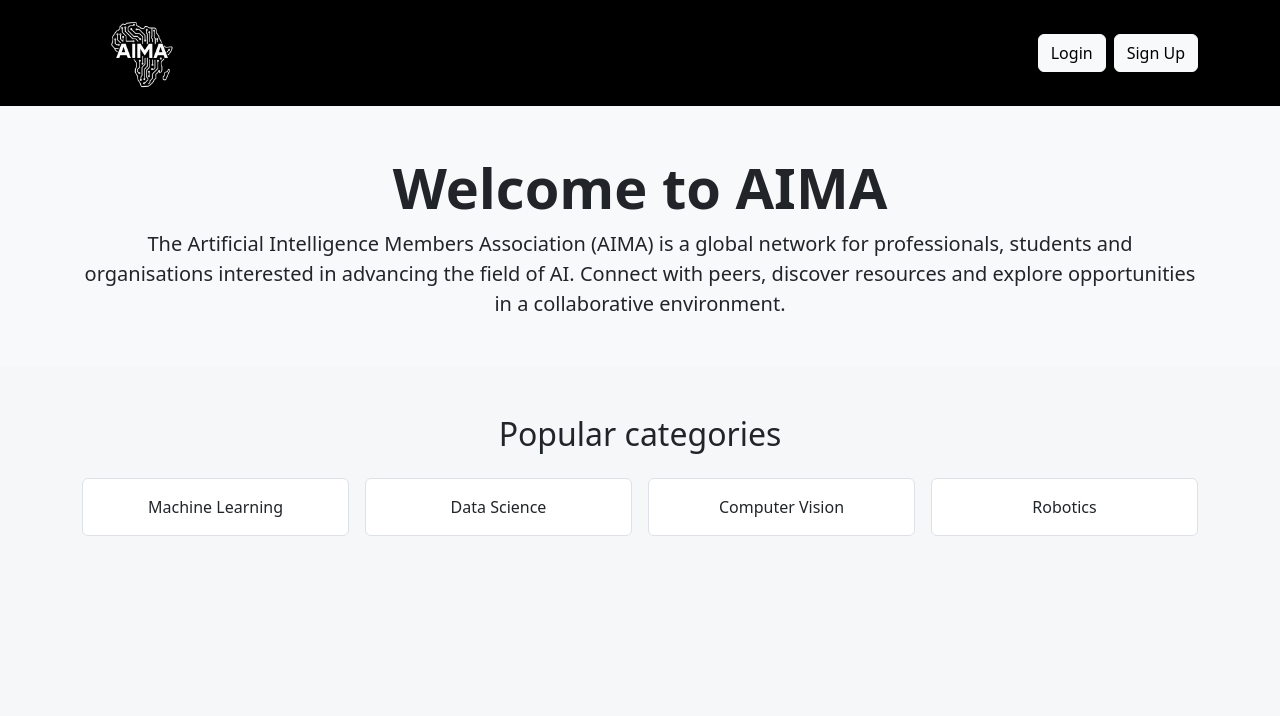
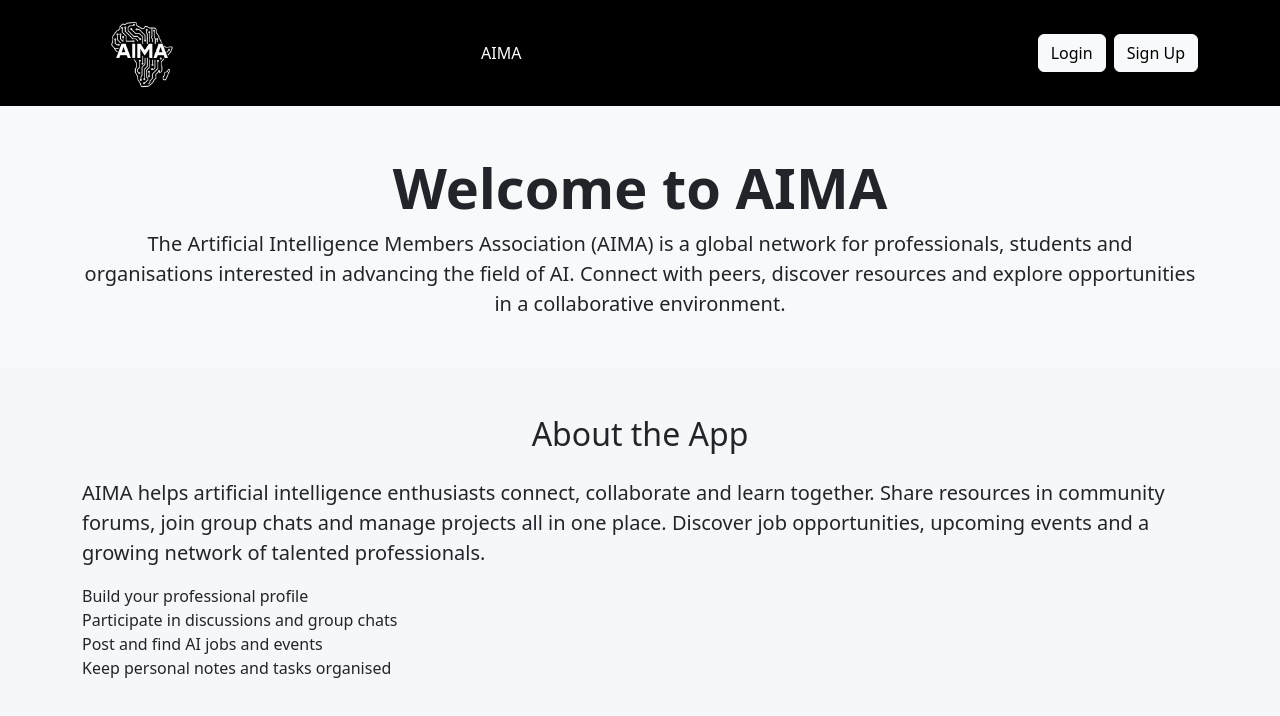
Before and after one commit to MEC-EAGLE/AIMA, a React (Vite) app in the folder myapp/: page / in a window 1280 px wide. Shown: the top 716 px of the page. Built offline with nearby package versions, Linux system fonts and the light colour scheme.

Commit message:
Refine home page and fix build

```diff
--- a/myapp/src/components/Chat.tsx
+++ b/myapp/src/components/Chat.tsx
@@ -6,6 +6,7 @@
   getGroups,
   getUsers,
   saveGroups,
+  saveUsers,
 } from '../utils';
 
 export default function Chat() {
@@ -16,7 +17,7 @@
   const [targetName, setTargetName] = useState(email || '');
   const [canChat, setCanChat] = useState(false);
   const [files, setFiles] = useState([] as { name: string; data: string }[]);
-  const [group, setGroup] = useState<any>(null);
+  const [group, setGroup] = useState(null as any);
   const [users, setUsers] = useState([] as any[]);
   const [inviteFromOther, setInviteFromOther] = useState(false);
   const [inviteSent, setInviteSent] = useState(false);
--- a/myapp/src/components/Home.tsx
+++ b/myapp/src/components/Home.tsx
@@ -13,6 +13,7 @@
           <a className="navbar-brand fw-bold d-flex align-items-center" href="/">
             <img src={logo} alt="logo" />
           </a>
+          <span className="navbar-text mx-auto text-white">AIMA</span>
           <div className="ms-auto">
             <Link to="/login" className="btn btn-light me-2">
               Login
@@ -37,27 +38,19 @@
       </header>
 
       <section className="container my-5">
-        <h2 className="mb-4 text-center">Popular categories</h2>
-        <div className="row g-3">
-          <div className="col-6 col-md-3">
-            <div className="p-3 border rounded text-center bg-white">
-              Machine Learning
-            </div>
-          </div>
-          <div className="col-6 col-md-3">
-            <div className="p-3 border rounded text-center bg-white">
-              Data Science
-            </div>
-          </div>
-          <div className="col-6 col-md-3">
-            <div className="p-3 border rounded text-center bg-white">
-              Computer Vision
-            </div>
-          </div>
-          <div className="col-6 col-md-3">
-            <div className="p-3 border rounded text-center bg-white">Robotics</div>
-          </div>
-        </div>
+        <h2 className="mb-4 text-center">About the App</h2>
+        <p className="lead">
+          AIMA helps artificial intelligence enthusiasts connect, collaborate and
+          learn together. Share resources in community forums, join group chats
+          and manage projects all in one place. Discover job opportunities,
+          upcoming events and a growing network of talented professionals.
+        </p>
+        <ul className="list-unstyled">
+          <li>Build your professional profile</li>
+          <li>Participate in discussions and group chats</li>
+          <li>Post and find AI jobs and events</li>
+          <li>Keep personal notes and tasks organised</li>
+        </ul>
       </section>
     </>
   );
```
